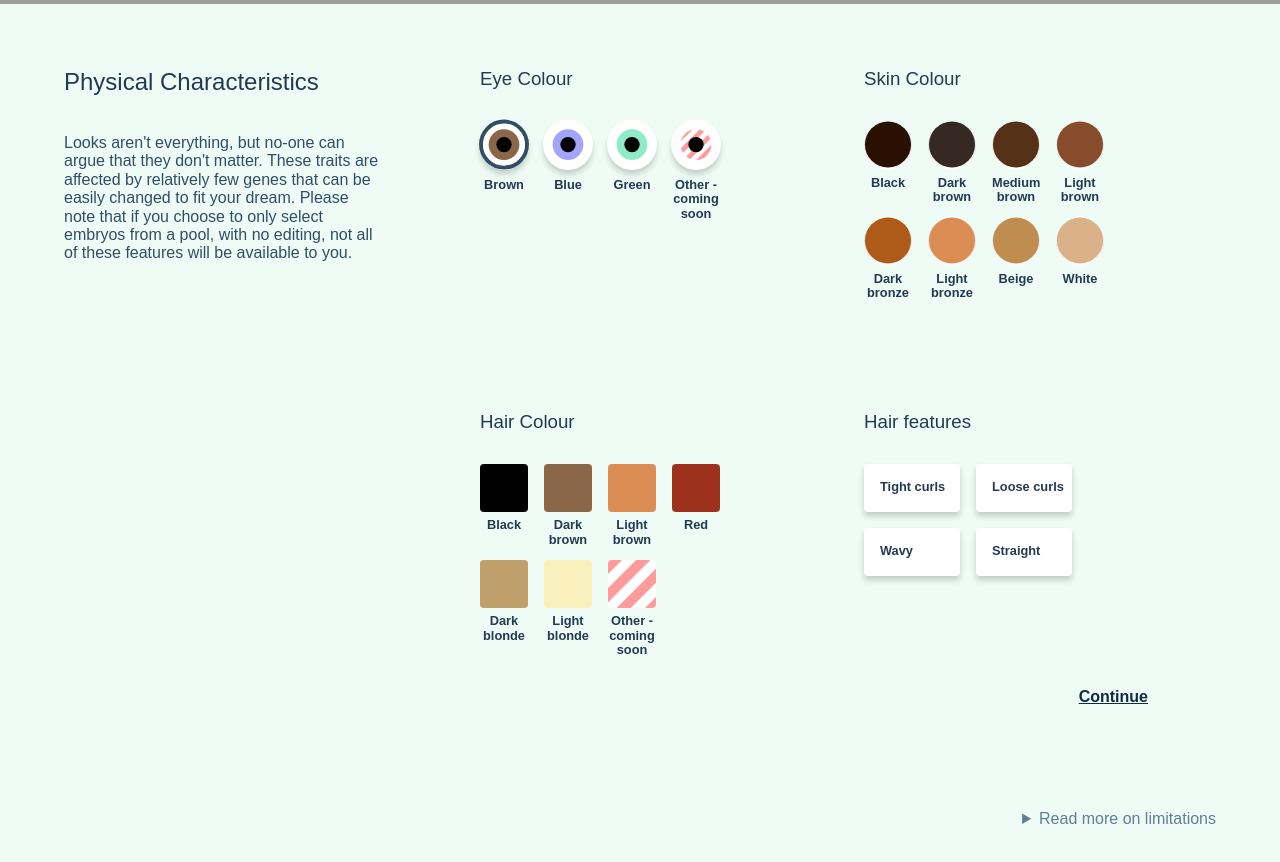
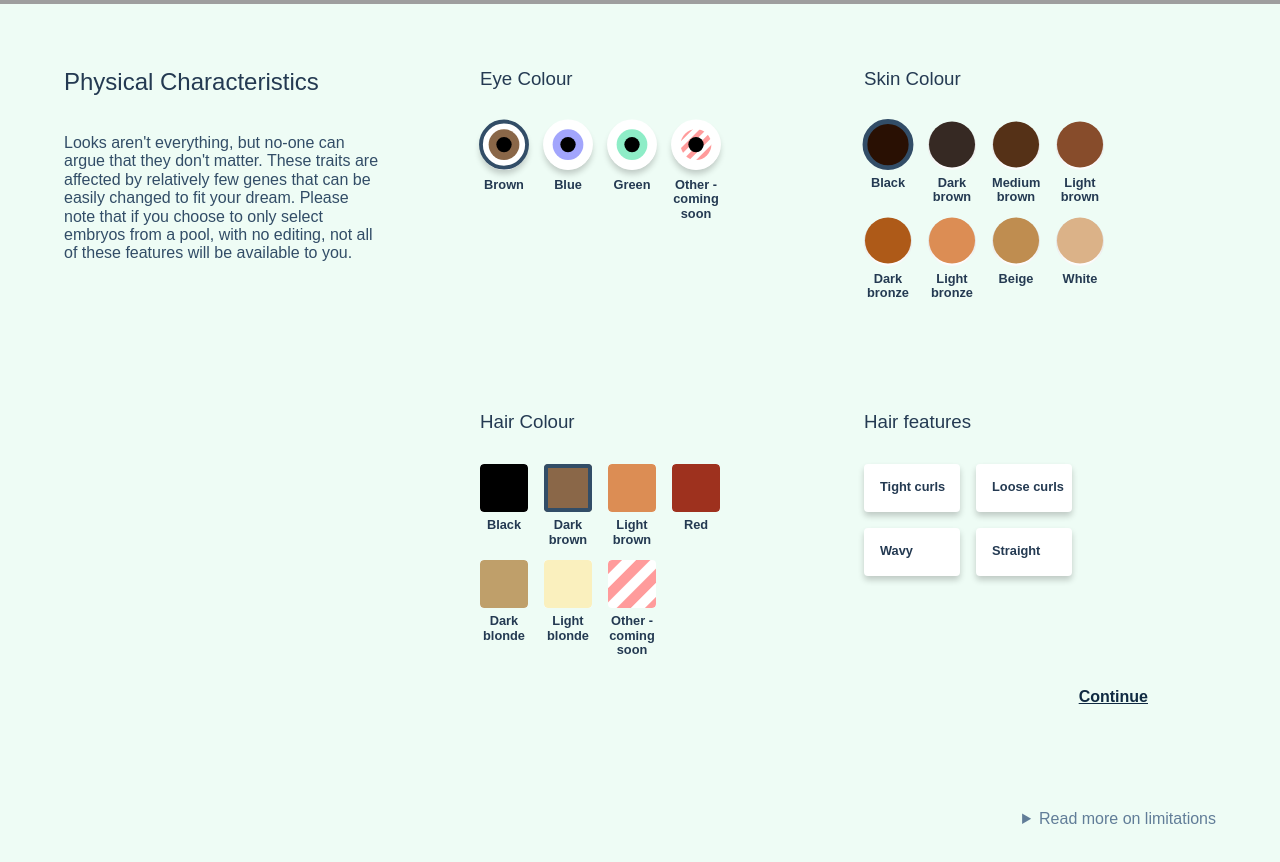
Before and after one commit to mipodi/designer-baby, a website: page index.html in a window 1280 px wide. Shown: the part 4200-5062 px from the top of the page. Drawn offline with Linux system fonts and the light colour scheme; grey boxes are pictures that could not be loaded.

Commit message:
Adds checked style to skin and hair

```diff
--- a/base.scss
+++ b/base.scss
@@ -1723,7 +1723,8 @@ fieldset {
                     // style changes inside the svg when the checkbox is checked
                     .skin-colour-radio-button input[type="radio"]:checked + svg {
                         // border: 10px black;
-
+                        stroke: #324d67;
+                        stroke-width: 10px;
                       .primary {
                         stroke: hsl(209, 34%, 30%);
                       }
@@ -1846,7 +1847,7 @@ fieldset {
 
 
         color: #243B53;
-        overflow: initial;
+        // overflow: initial; //remved this for rectangle to work
         position: relative;
         // top: -10px;
         top: 0px;
@@ -1945,7 +1946,8 @@ fieldset {
 
     // style changes inside the svg when the checkbox is checked
     .hair-colour-radio-button input[type="radio"]:checked + svg {
-
+        stroke: #324d67;
+        stroke-width: 8px;
       .primary {
         fill: hsl(209, 34%, 30%);
       }
```
Also changed, not shown: style.min.css, 1 other file.
